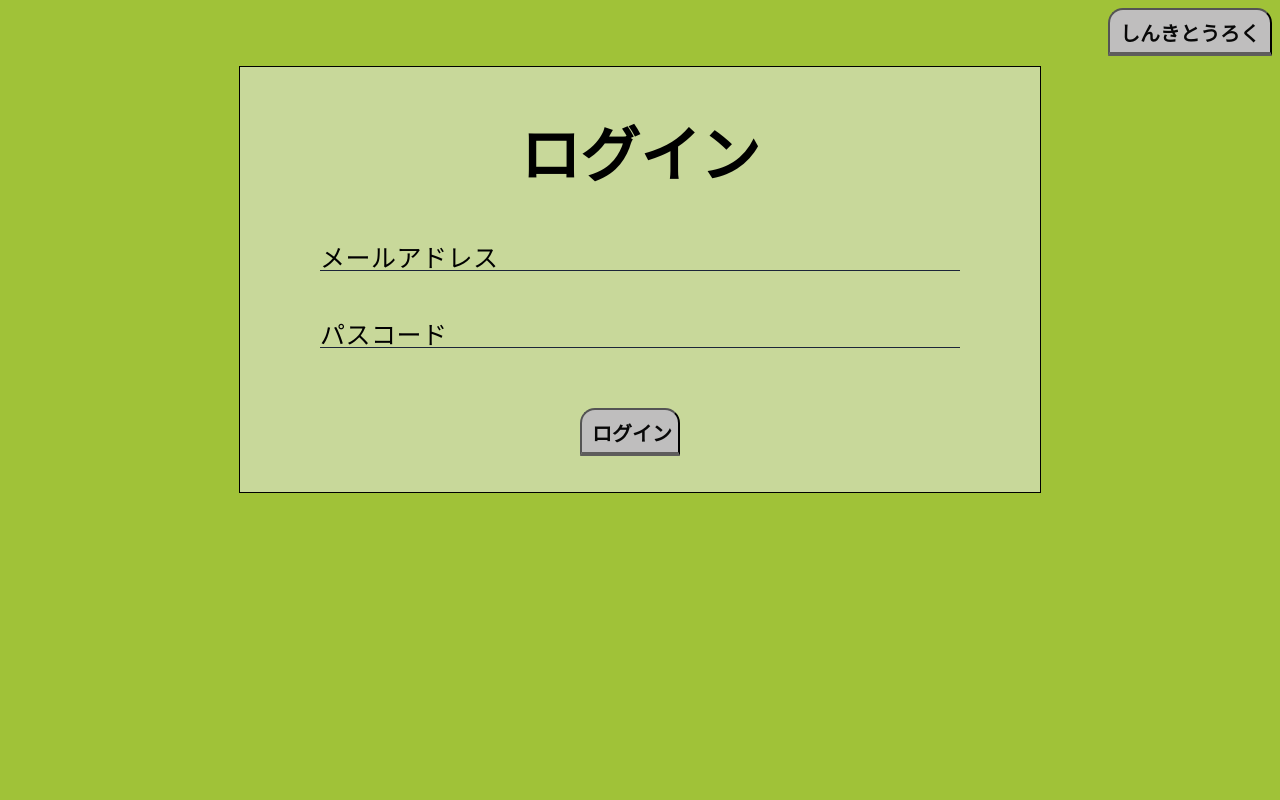
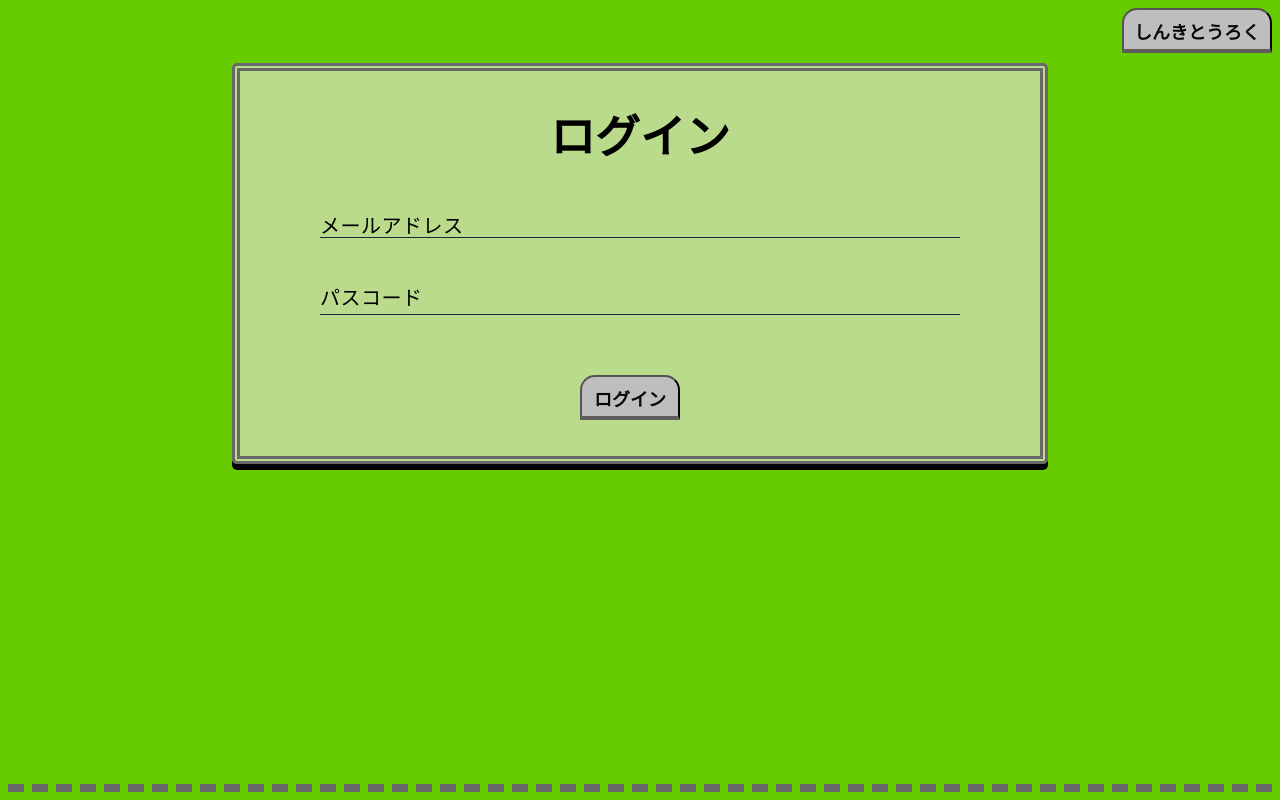
Before and after one commit to tsurumutsumi/T3N3, a PHP site: page /login/login.php in a window 1280 px wide. Run offline with PHP 8.4, Linux system fonts and the light colour scheme; some libraries are stand-ins or nearby versions; some web fonts are replaced.

Commit message:
login.css変更(ソースに記述あり)

```diff
--- a/css/login.css
+++ b/css/login.css
@@ -3,8 +3,9 @@
     src: url("/font/Nosutaru-dotMPlusH-10-Regular.ttf");}
 
 body{
-    background-color: #a0c238;
+    background-color: #66cc00;/*変更(5/17)*/
     font-family: "ノスタルドット（M+）";
+	border-bottom: #696969 8px dashed;/*追加(5/17)*/
 }
 /* 新規登録ボタンの位置 */
 .sign{
@@ -17,14 +18,27 @@ body{
 	margin: auto;
 	width: 800px;
 	background-color: #d6e0bac0;
-	border: 1px solid black;
-	/* padding: 0 60px; */
+	border: 8px double #696969;/*変更(5/17)*/
+	/* 追加(5/17) */
+	border-radius: 5px;
+	box-shadow: 0px 6px;
 }
 
 /* ログインの文字変更はここ */
 h1{
-    font-size: 60px;
+    font-size: 45px;/*変更(5/17)*/
 	text-align: center;
+}
+/* 追加(5/17) */
+.title{
+    font-size: 80px;
+	text-align: center;
+	text-shadow: 0px 5px #696969;
+	margin: 15px;
+	/* 文字の間隔 */
+	letter-spacing: 0.2em;
+	/* 文字の太さ */
+	font-weight: bold;
 }
 /* エラーメッセージ */
 .text{
@@ -45,11 +59,12 @@ p{
 }
 /* 入力する文字 */
 .iptxt input[type='text']{
-    font: 24px/28px sans-serif;
+    font: 20px sans-serif;/* 変更(5/17) */
 	box-sizing: border-box;
 	width: 100%;
 	letter-spacing: 1px;
-	padding-left: 4em;
+	/* 入力する文字の開始位置 */
+	padding-left: 8em;/* 変更(5/17) */
 }
 .iptxt input[type='text']:focus{
     outline: none;
@@ -58,7 +73,6 @@ p{
 .ml{
 	/* ラベルと線の幅 */
     padding: 4px 0;
-	/* margin-right: 50px; */
 	border: 0;
 	border-bottom: 1px solid #1b2538;
 	background-color: transparent;
@@ -82,19 +96,17 @@ p{
 /* ラベル */
 .ml ~ label{
     position: absolute;
-	/* z-index: -1; */
 	top: 4px;
 	left: 0;
-	/* width: 50%; */
 	transition: 0.3s;
 	letter-spacing: 0.5px;
 	color: black;
 	/* ラベルのフォントサイズ */
-	font-size: 25px;
+	font-size: 20px;/*変更(5/17)*/
 }
 .ml:focus ~ label,.iptxt.ml ~ label{
 	/* ラベルが移動するときのフォントサイズ */
-    font-size: 18px;
+    font-size: 15px;/*変更(5/17)*/
 	top: -16px;
 	transition: 0.3s;
 	color:#697e28;
@@ -111,11 +123,12 @@ p{
 }
 /* 入力する文字 */
 .ippass input[type='password']{
-    font: 24px/28px sans-serif;
+    font: 20px sans-serif;/*変更(5/17)*/
 	box-sizing: border-box;
 	width: 100%;
 	letter-spacing: 1px;
-	padding-left: 4em;
+	/* 入力する文字の開始位置 */
+	padding-left: 8em;/*変更(5/17)*/
 }
 .ippass input[type='password']:focus{
     outline: none;
@@ -126,7 +139,6 @@ p{
     padding: 4px 0px 4px 96px;
 	width: 640px;
 	height: 36.8px;
-	/* margin-right: 50px; */
 	border: 0;
 	border-bottom: 1px solid #1b2538;
 	background-color: transparent;
@@ -150,19 +162,17 @@ p{
 /* ラベル */
 .pw ~ label{
     position: absolute;
-	/* z-index: -1; */
 	top: 4px;
 	left: 0;
-	/* width: 50%; */
 	transition: 0.3s;
 	letter-spacing: 0.5px;
 	color: black;
 	/* ラベルのフォントサイズ */
-	font-size: 25px;
+	font-size: 20px;/*変更(5/17)*/
 }
 .pw:focus ~ label,.ippass.pw ~ label{
 	/* ラベルが移動するときのフォントサイズ */
-    font-size: 18px;
+    font-size: 15px;/*変更(5/17)*/
 	top: -16px;
 	transition: 0.3s;
 	color:#697e28;
@@ -171,8 +181,8 @@ p{
 
 /* 新規登録ボタン */
 .button{
-    font-size: 20px;
-    font-family: "ノスタルドット（M+）";
+    font-size: 18px;/*変更(5/17)*/
+	font-family: "ノスタルドット（M+）";
 	position: relative;
 	display: inline-block;
 	font-weight: bold;
@@ -186,7 +196,7 @@ p{
 }
 /* ログインボタン */
 .button_1{
-    font-size: 20px;
+    font-size: 18px;/*変更(5/17)*/
     font-family: "ノスタルドット（M+）";
     margin: 20px;
 	left: 40%;
@@ -204,7 +214,7 @@ p{
 }
 /* 戻るボタン */
 .no_login{
-    font-size: 20px;
+    font-size: 18px;
     font-family: "ノスタルドット（M+）";
     margin: 25px;
 	left: 45%;
```
